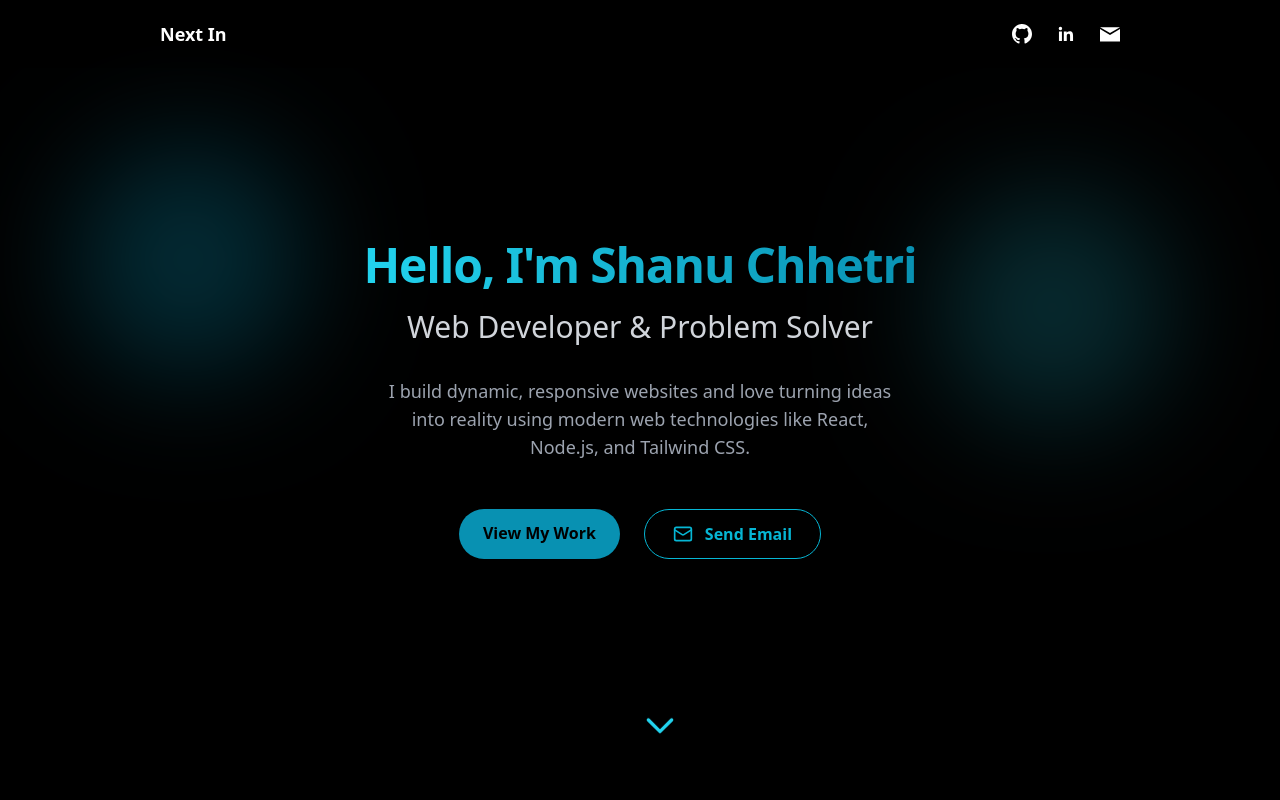
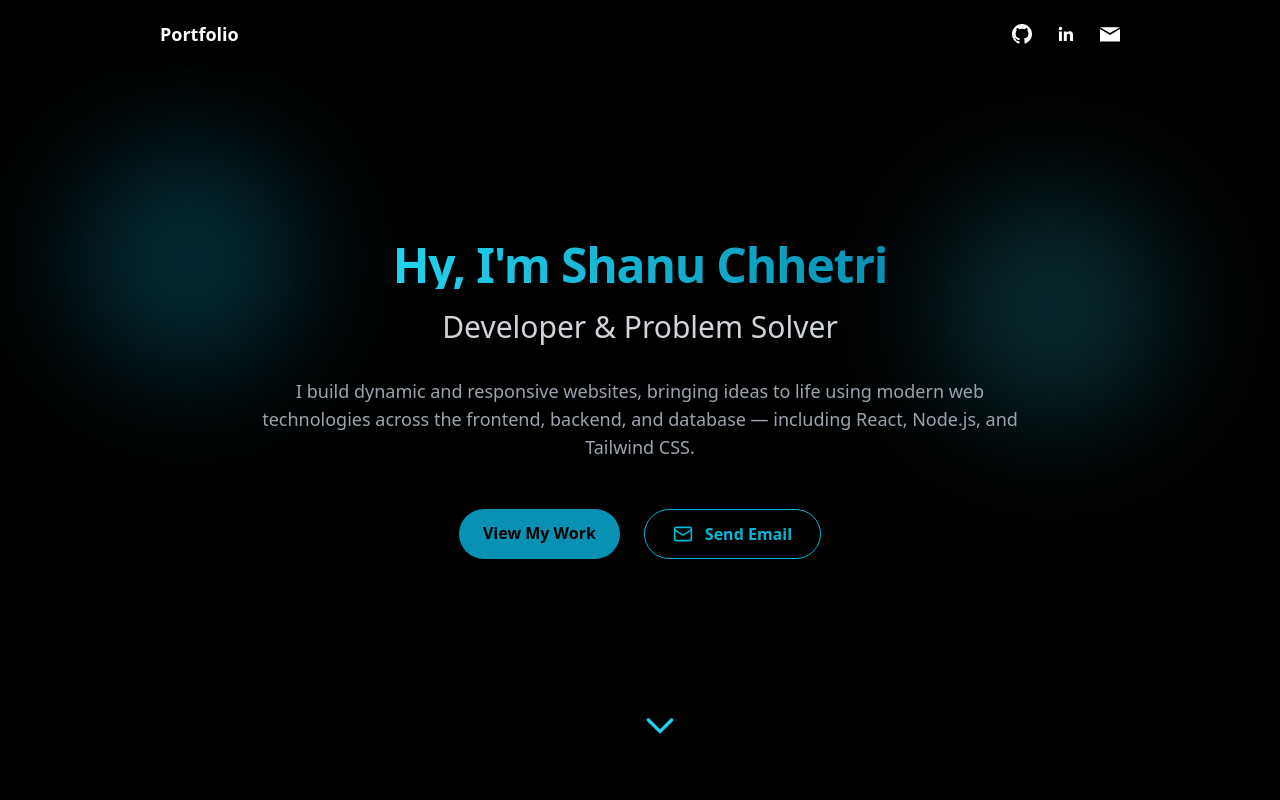
Before and after one commit to Shanu529/Portfolio, a React (Vite) app: page / in a window 1280 px wide. Shown: the top 800 px of the page. Built offline with nearby package versions, Linux system fonts and the light colour scheme.

Commit message:
better ui

```diff
--- a/src/components/Des.jsx
+++ b/src/components/Des.jsx
@@ -4,7 +4,7 @@ function Description() {
   return (
     <section className="bg-black text-white bg-cover bg-eight bg-center md:bg-bottom py-20 md:py-32 px-6 sm:px-10 md:px-20 flex flex-col justify-center">
       {/* Top Intro Section */}
-      <div className="max-w-4xl mx-auto text-center md:text-left">
+      <div className="max-w-4xl mx-auto md:text-center text-left ">
         <span className="text-cyan-400 uppercase tracking-wide text-sm md:text-base">
           How I Build Full Stack Web Applications
         </span>
--- a/src/components/Hero.jsx
+++ b/src/components/Hero.jsx
@@ -1,52 +1,4 @@
-// import React from "react";
 
-// function Hero() {
-//   return (
-//     <div className="bg-[url('/img/bg2.jpg')] h-screen bg-cover bg-center z-10">
-//       <div className="flex items-center flex-col justify-center h-full text-white text-4xl font-bold">
-//         <p className="p-2">Welcome to My Portfolio</p>
-//         <p className="p-2">hi i'm web developer</p>
-//         <p className="text-sm p-5 w-1/2 text-center font-thin">
-//           {/* write bio of yourself here */}
-//           I am a passionate web developer with experience in creating dynamic and responsive websites. I love coding and continuously learning new technologies to enhance my skills.
-//         </p>
-//       </div>
-//     </div>
-//   );
-// }
-
-// export default Hero;
-
-// Hero.jsx
-
-// import React from "react";
-
-// function Hero() {
-//   return (
-//     <div className="relative h-screen bg-[url('/img/bg2.jpg')] bg-cover bg-center">
-//       {/* Overlay for readability */}
-//       <div className="absolute inset-0 bg-black/50 z-0"></div>
-
-//       {/* Hero Content */}
-//       <div className="relative z-10 flex flex-col items-center justify-center h-full text-center px-4 md:px-0 text-white">
-//         <h1 className="text-4xl md:text-6xl font-bold mb-4 drop-shadow-lg">
-//           Welcome to My Portfolio
-//         </h1>
-//         <h2 className="text-2xl md:text-3xl mb-6 drop-shadow-md">
-//           Hi, I'm a Web Developer
-//         </h2>
-//         <p className="text-sm md:text-base max-w-xl font-light drop-shadow-sm mb-8">
-//           I am a passionate web developer with experience in creating dynamic and responsive websites. I love coding and continuously learning new technologies to enhance my skills.
-//         </p>
-//         <button className="px-6 py-3 rounded-full bg-cyan-500 text-white font-medium hover:bg-cyan-600 transition-colors duration-300">
-//           View My Work
-//         </button>
-//       </div>
-//     </div>
-//   );
-// }
-
-// export default Hero;
 
 import React from "react";
 import { Link, Mail } from "lucide-react";
@@ -67,22 +19,22 @@ function Hero() {
       {/* Content */}
       <div className="relative  z-10 flex flex-col items-center justify-center h-full text-center px-4 sm:px-6 md:px-0 max-w-4xl mx-auto">
         <h1 className="text-3xl sm:text-4xl md:text-5xl font-extrabold tracking-tight leading-tight mb-5 animate-fadeInUp delay-100 bg-gradient-to-r from-cyan-400 to-cyan-600 bg-clip-text text-transparent">
-          Hello, I'm Shanu Chhetri
+          Hy, I'm Shanu Chhetri
         </h1>
         <h2 className="text-xl sm:text-2xl md:text-3xl font-light text-gray-300 mb-8 animate-fadeInUp delay-300">
-          Web Developer & Problem Solver
+          Developer & Problem Solver
         </h2>
-        <p className="text-sm sm:text-base md:text-lg text-gray-400 font-light mb-12 animate-fadeInUp delay-500 max-w-lg px-2 sm:px-0">
-          I build dynamic, responsive websites and love turning ideas into
-          reality using modern web technologies like React, Node.js, and
-          Tailwind CSS.
+        <p className="text-sm sm:text-base md:text-lg text-gray-400 font-light mb-12 animate-fadeInUp delay-500 max-w-3xl px-2 sm:px-0">
+          I build dynamic and responsive websites, bringing ideas to life using
+          modern web technologies across the frontend, backend, and database —
+          including React, Node.js, and Tailwind CSS.
         </p>
         <div className="flex flex-col sm:flex-row gap-4 sm:gap-6 animate-fadeInUp delay-700">
           <a
             href="https://github.com/Shanu529"
             target="_blank"
             rel="noopener noreferrer"
-            className="px-6 py-3 rounded-full bg-cyan-600 text-black font-semibold shadow-md
+            className="px-6 py-3 rounded-full bg-cyan-600 text-black font-semibold shadow-lg
              transform transition hover:bg-cyan-500 hover:scale-105 hover:rotate-2
              focus:outline-none inline-block"
           >
--- a/src/components/NavBar.jsx
+++ b/src/components/NavBar.jsx
@@ -3,7 +3,7 @@ import React from "react";
 function NavBar() {
   return (
     <div className="fixed top-0 left-0 w-full z-50 text-white p-5 flex justify-between px-4 sm:px-10 md:px-[10rem] items-center bg-black/30">
-      <h1 className="text-lg font-bold">Next In</h1>
+      <h1 className="text-lg font-bold">Portfolio</h1>
       <ul className="flex space-x-3 sm:space-x-6">
         <a
           href="https://github.com/Shanu529"
```
